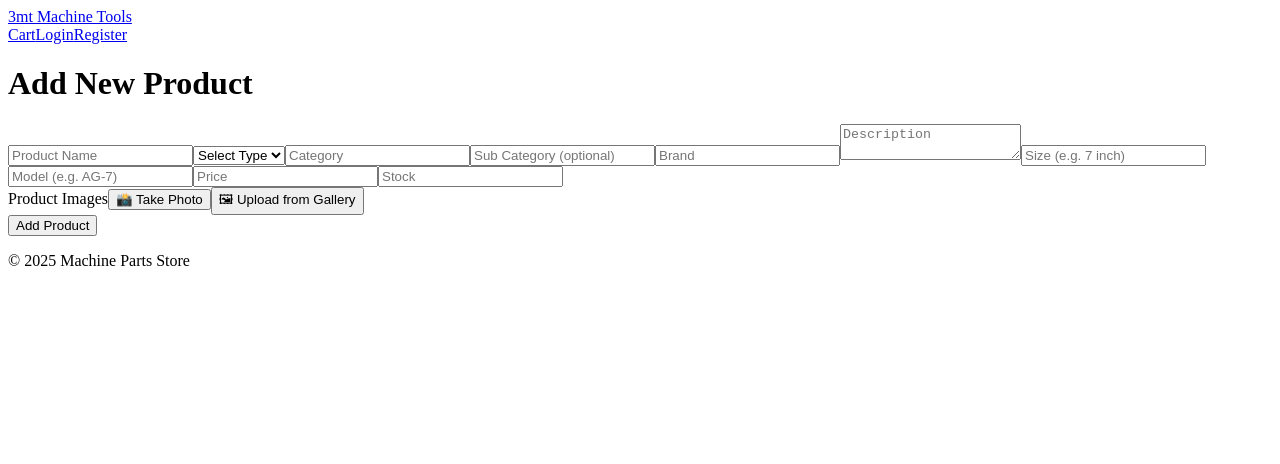
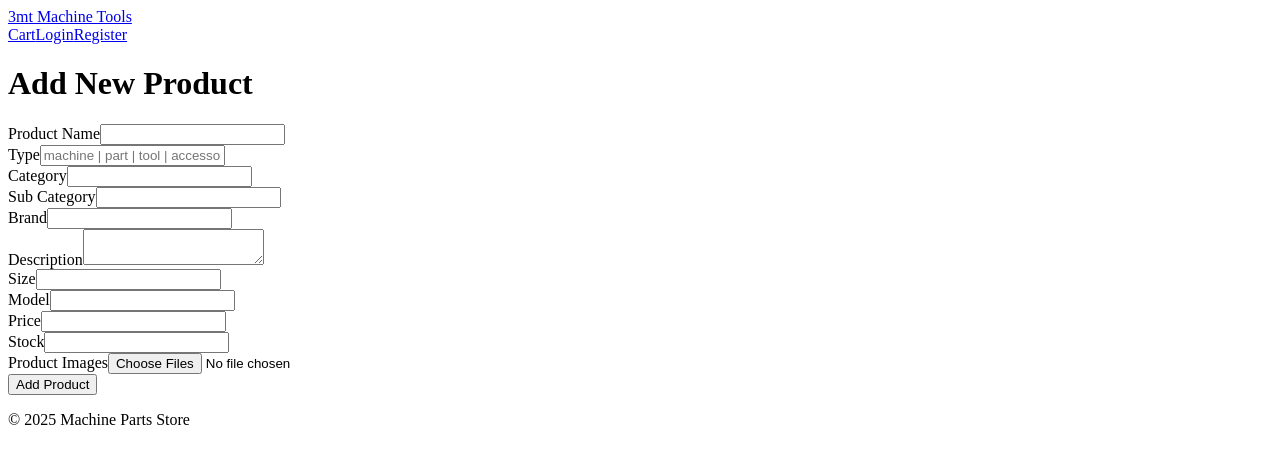
Before and after one commit to LOGAN8MD/3mt_dashboard, a React (Create React App) app: page /admin/add-product in a window 1280 px wide. Shown: the top 464 px of the page. Built offline with nearby package versions, Linux system fonts and the light colour scheme.

Commit message:
Update AddProduct.jsx
Added new code

```diff
--- a/src/pages/AddProduct.jsx
+++ b/src/pages/AddProduct.jsx
@@ -153,60 +153,68 @@
 // export default AddProduct;
 
 
-
-import React, { useState } from 'react';
-import axios from '../utils/axiosInstance';
-import { toast } from 'react-hot-toast';
-import { useNavigate } from 'react-router-dom';
+import React, { useState } from "react";
+import axios from "../utils/axiosInstance";
+import { toast } from "react-hot-toast";
+import { useNavigate } from "react-router-dom";
 
 const AddProduct = () => {
-  const [formData, setFormData] = useState({
-    name: '',
-    type: '',
-    category: '',
-    subCategory: '',
-    brand: '',
-    description: '',
-    size: '',
-    model: '',
-    price: '',
-    stock: '',
-  });
-
+  const [name, setName] = useState("");
+  const [type, setType] = useState("");
+  const [category, setCategory] = useState("");
+  const [subCategory, setSubCategory] = useState("");
+  const [brand, setBrand] = useState("");
+  const [description, setDescription] = useState("");
+  const [size, setSize] = useState("");
+  const [model, setModel] = useState("");
+  const [price, setPrice] = useState("");
+  const [stock, setStock] = useState("");
   const [images, setImages] = useState([]);
   const navigate = useNavigate();
 
-  const handleChange = (e) => {
-    const { name, value } = e.target;
-    setFormData({ ...formData, [name]: value });
+  // 📸 Handle multiple image selection
+  const handleImageChange = (e) => {
+    const files = Array.from(e.target.files);
+    setImages((prev) => [...prev, ...files]);
   };
 
-  const handleImageChange = (e) => {
-    setImages([...images, ...Array.from(e.target.files)]);
+  // ❌ Remove one image
+  const handleRemoveImage = (index) => {
+    setImages((prev) => prev.filter((_, i) => i !== index));
+  };
+
+  // 🗑 Remove all images
+  const handleClearImages = () => {
+    setImages([]);
   };
 
   const handleSubmit = async (e) => {
     e.preventDefault();
 
-    const productData = new FormData();
-    Object.keys(formData).forEach((key) => {
-      productData.append(key, formData[key]);
-    });
+    const formData = new FormData();
+    formData.append("name", name);
+    formData.append("type", type);
+    formData.append("category", category);
+    formData.append("subCategory", subCategory);
+    formData.append("brand", brand);
+    formData.append("description", description);
+    formData.append("size", size);
+    formData.append("model", model);
+    formData.append("price", price);
+    formData.append("stock", stock);
 
     images.forEach((img) => {
-      productData.append('images', img);
+      formData.append("images", img);
     });
 
     try {
-      await axios.post('/api/products', productData, {
-        headers: {
-          'Content-Type': 'multipart/form-data',
-        },
+      await axios.post("/api/products", formData, {
+        headers: { "Content-Type": "multipart/form-data" },
       });
-      toast.success('✅ Product added successfully!');
-      navigate('/admin');
+      toast.success("Product added successfully!");
+      navigate("/admin");
     } catch (error) {
-      toast.error('❌ Failed to add product!');
+      toast.error("Failed to add product!");
     }
   };
 
@@ -214,168 +222,163 @@ const AddProduct = () => {
     <div className="container mx-auto p-6 max-w-lg bg-white shadow-lg rounded-md">
       <h1 className="text-2xl font-bold mb-6">Add New Product</h1>
       <form onSubmit={handleSubmit}>
-
         {/* Product Name */}
+        <div className="mb-4">
+          <label className="block text-sm font-semibold">Product Name</label>
           <input
             type="text"
-          name="name"
-          placeholder="Product Name"
-          value={formData.name}
-          onChange={handleChange}
-          className="w-full p-2 border border-gray-300 rounded-md mb-4"
+            className="w-full p-2 border border-gray-300 rounded-md"
+            value={name}
+            onChange={(e) => setName(e.target.value)}
             required
           />
+        </div>
 
         {/* Type */}
-        <select
-          name="type"
-          value={formData.type}
-          onChange={handleChange}
-          className="w-full p-2 border border-gray-300 rounded-md mb-4"
+        <div className="mb-4">
+          <label className="block text-sm font-semibold">Type</label>
+          <input
+            type="text"
+            placeholder="machine | part | tool | accessory"
+            className="w-full p-2 border border-gray-300 rounded-md"
+            value={type}
+            onChange={(e) => setType(e.target.value)}
             required
-        >
-          <option value="">Select Type</option>
-          <option value="machine">Machine</option>
-          <option value="part">Part</option>
-          <option value="tool">Tool</option>
-          <option value="accessory">Accessory</option>
-          <option value="spare">Spare</option>
-        </select>
+          />
+        </div>
 
         {/* Category */}
+        <div className="mb-4">
+          <label className="block text-sm font-semibold">Category</label>
           <input
             type="text"
-          name="category"
-          placeholder="Category"
-          value={formData.category}
-          onChange={handleChange}
-          className="w-full p-2 border border-gray-300 rounded-md mb-4"
+            className="w-full p-2 border border-gray-300 rounded-md"
+            value={category}
+            onChange={(e) => setCategory(e.target.value)}
             required
           />
+        </div>
 
         {/* Sub Category */}
+        <div className="mb-4">
+          <label className="block text-sm font-semibold">Sub Category</label>
           <input
             type="text"
-          name="subCategory"
-          placeholder="Sub Category (optional)"
-          value={formData.subCategory}
-          onChange={handleChange}
-          className="w-full p-2 border border-gray-300 rounded-md mb-4"
+            className="w-full p-2 border border-gray-300 rounded-md"
+            value={subCategory}
+            onChange={(e) => setSubCategory(e.target.value)}
           />
+        </div>
 
         {/* Brand */}
+        <div className="mb-4">
+          <label className="block text-sm font-semibold">Brand</label>
           <input
             type="text"
-          name="brand"
-          placeholder="Brand"
-          value={formData.brand}
-          onChange={handleChange}
-          className="w-full p-2 border border-gray-300 rounded-md mb-4"
+            className="w-full p-2 border border-gray-300 rounded-md"
+            value={brand}
+            onChange={(e) => setBrand(e.target.value)}
           />
+        </div>
 
         {/* Description */}
+        <div className="mb-4">
+          <label className="block text-sm font-semibold">Description</label>
           <textarea
-          name="description"
-          placeholder="Description"
-          value={formData.description}
-          onChange={handleChange}
-          className="w-full p-2 border border-gray-300 rounded-md mb-4"
+            className="w-full p-2 border border-gray-300 rounded-md"
+            value={description}
+            onChange={(e) => setDescription(e.target.value)}
+            required
           />
+        </div>
 
         {/* Size */}
+        <div className="mb-4">
+          <label className="block text-sm font-semibold">Size</label>
           <input
             type="text"
-          name="size"
-          placeholder="Size (e.g. 7 inch)"
-          value={formData.size}
-          onChange={handleChange}
-          className="w-full p-2 border border-gray-300 rounded-md mb-4"
+            className="w-full p-2 border border-gray-300 rounded-md"
+            value={size}
+            onChange={(e) => setSize(e.target.value)}
           />
+        </div>
 
         {/* Model */}
+        <div className="mb-4">
+          <label className="block text-sm font-semibold">Model</label>
           <input
             type="text"
-          name="model"
-          placeholder="Model (e.g. AG-7)"
-          value={formData.model}
-          onChange={handleChange}
-          className="w-full p-2 border border-gray-300 rounded-md mb-4"
+            className="w-full p-2 border border-gray-300 rounded-md"
+            value={model}
+            onChange={(e) => setModel(e.target.value)}
           />
+        </div>
 
         {/* Price */}
+        <div className="mb-4">
+          <label className="block text-sm font-semibold">Price</label>
           <input
             type="number"
-          name="price"
-          placeholder="Price"
-          value={formData.price}
-          onChange={handleChange}
-          className="w-full p-2 border border-gray-300 rounded-md mb-4"
+            className="w-full p-2 border border-gray-300 rounded-md"
+            value={price}
+            onChange={(e) => setPrice(e.target.value)}
             required
           />
+        </div>
 
         {/* Stock */}
+        <div className="mb-4">
+          <label className="block text-sm font-semibold">Stock</label>
           <input
             type="number"
-          name="stock"
-          placeholder="Stock"
-          value={formData.stock}
-          onChange={handleChange}
-          className="w-full p-2 border border-gray-300 rounded-md mb-4"
+            className="w-full p-2 border border-gray-300 rounded-md"
+            value={stock}
+            onChange={(e) => setStock(e.target.value)}
           />
+        </div>
 
-        {/* Image Upload */}
+        {/* Images */}
         <div className="mb-4">
-          <label className="block text-sm font-semibold mb-1">Product Images</label>
+          <label className="block text-sm font-semibold mb-1">
+            Product Images
+          </label>
 
-          {/* 📸 Camera */}
-          <input
-            type="file"
-            accept="image/*"
-            capture="environment"
-            multiple
-            onChange={handleImageChange}
-            id="cameraInput"
-            style={{ display: 'none' }}
-          />
-          <button
-            type="button"
-            onClick={() => document.getElementById('cameraInput').click()}
-            className="w-full p-2 mb-2 bg-green-500 text-white rounded-md"
-          >
-            📸 Take Photo
-          </button>
-
-          {/* 🖼 Gallery */}
           <input
             type="file"
             accept="image/*"
             multiple
             onChange={handleImageChange}
-            id="fileInput"
-            style={{ display: 'none' }}
+          />
+
+          {/* Preview */}
+          {images.length > 0 && (
+            <div className="mt-3 space-y-2">
+              {images.map((img, index) => (
+                <div key={index} className="flex items-center space-x-2">
+                  <img
+                    src={URL.createObjectURL(img)}
+                    alt="Preview"
+                    className="w-20 h-20 object-cover border rounded"
                   />
                   <button
                     type="button"
-            onClick={() => document.getElementById('fileInput').click()}
-            className="w-full p-2 bg-blue-500 text-white rounded-md"
+                    onClick={() => handleRemoveImage(index)}
+                    className="px-2 py-1 bg-red-500 text-white rounded"
                   >
-            🖼 Upload from Gallery
+                    ✖ Remove
                   </button>
                 </div>
-
-        {/* Preview */}
-        {images.length > 0 && (
-          <div className="mb-4 grid grid-cols-2 gap-2">
-            {images.map((img, index) => (
-              <img
-                key={index}
-                src={URL.createObjectURL(img)}
-                alt={`Preview ${index + 1}`}
-                className="w-full h-32 object-cover border rounded"
-              />
               ))}
+              <button
+                type="button"
+                onClick={handleClearImages}
+                className="px-3 py-1 bg-gray-600 text-white rounded"
+              >
+                🗑 Remove All
+              </button>
             </div>
           )}
+        </div>
 
         {/* Submit */}
         <button
```
Lines whose indentation alone changed are shown as unchanged.
